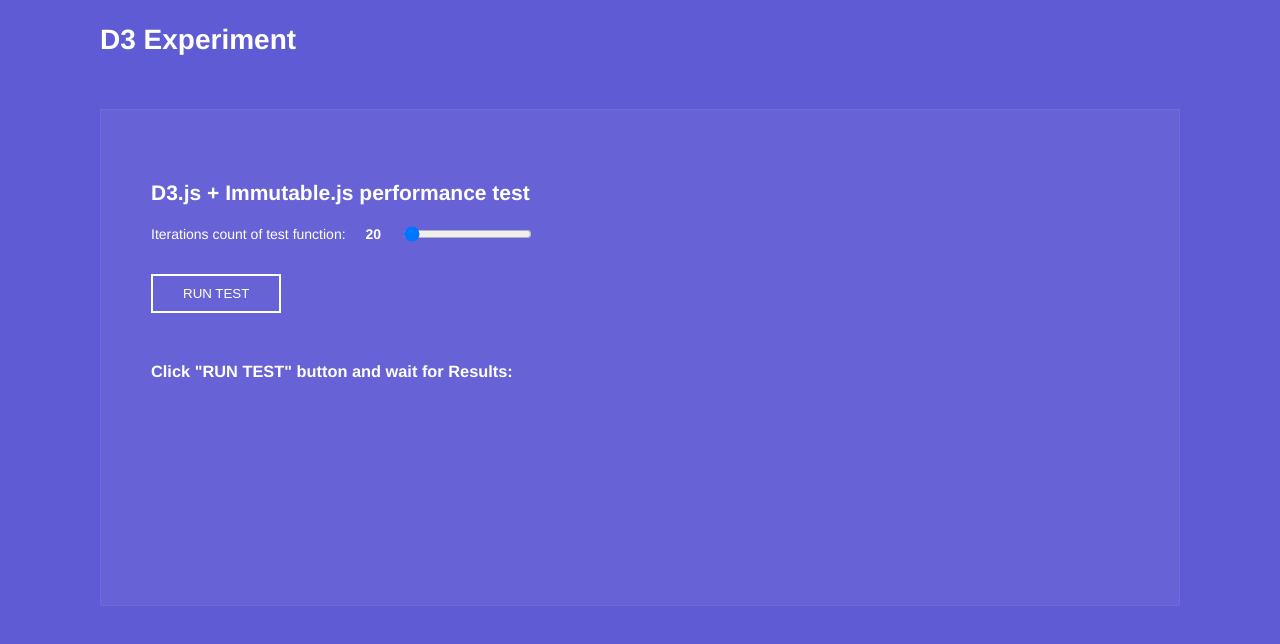
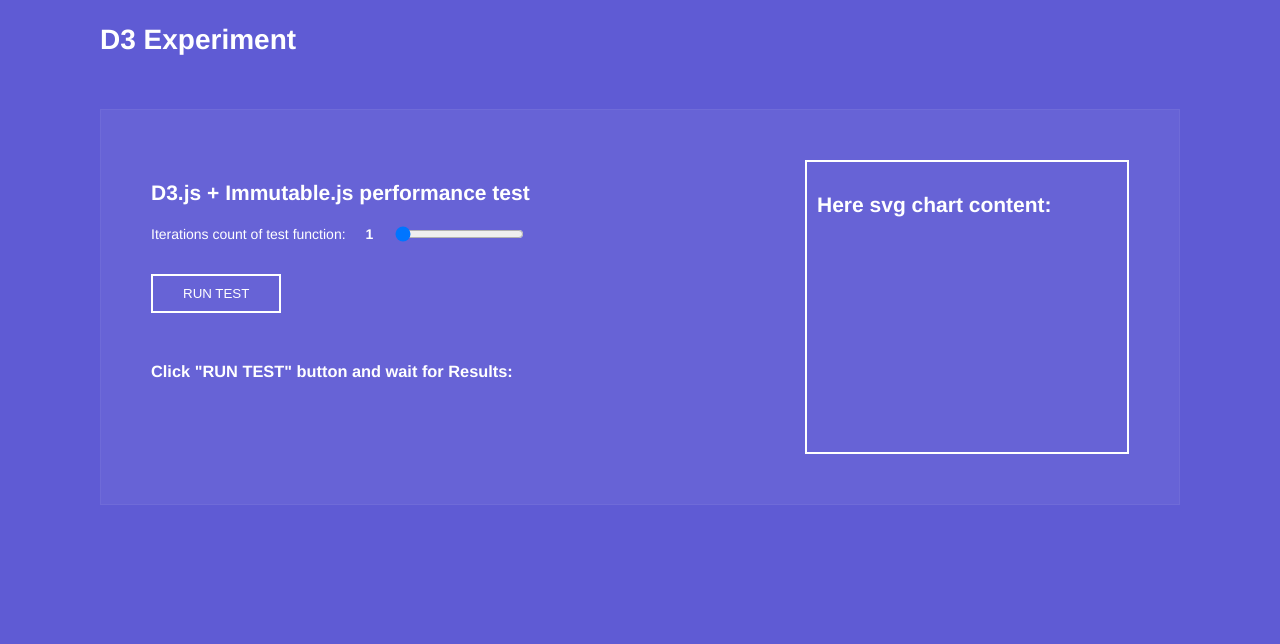
Before and after one commit to geekplux/d3-experiment, a React (Create React App) app: page / in a window 1280 px wide. Shown: the top 644 px of the page. Built offline with nearby package versions, Linux system fonts and the light colour scheme.

Commit message:
feat: show svg and its elements

```diff
--- a/src/containers/Performance/index.js
+++ b/src/containers/Performance/index.js
@@ -17,8 +17,8 @@
   constructor(props) {
     super(props);
     this.state = {
-      iterations: 20,
-      testResults: [],
+      iterations: 1,
+      testResults: []
     };
   }
 
@@ -26,7 +26,7 @@
 
   handleChange = event => {
     this.setState({ iterations: event.target.value });
-  }
+  };
 
   handleClick = event => {
     const { iterations } = this.state;
@@ -34,12 +34,13 @@
     const tester = makeTester({ iterations });
     const testResults = runTest(tester, svg);
     this.setState({ testResults });
-  }
+  };
 
   render() {
     const { iterations, testResults } = this.state;
     return (
       <div className="Performance">
+        <div className="test">
           <h2>D3.js + Immutable.js performance test</h2>
           <div className="iterations">
             <span>Iterations count of test function:</span>
@@ -55,15 +56,23 @@
           </div>
           <button onClick={this.handleClick}>RUN TEST</button>
           <h3>Click "RUN TEST" button and wait for Results: </h3>
-        {testResults && testResults.map((result, i) => (
+          {testResults &&
+            testResults.map((result, i) => (
               <div className="result" key={i}>
                 <h4>{result.title}</h4>
-            {result.items && result.items.map((item, j) => (
-              <p key={j}>{item.desc}: <strong>{item.time}</strong> ms</p>
+                {result.items &&
+                  result.items.map((item, j) => (
+                    <p key={j}>
+                      {item.desc}: <strong>{item.time}</strong> ms
+                    </p>
                   ))}
               </div>
             ))}
+        </div>
+        <div className="vis">
+          <h2>Here svg chart content: </h2>
           <svg ref={this.setSVGRef} />
+        </div>
       </div>
     );
   }
--- a/src/containers/Performance/index.scss
+++ b/src/containers/Performance/index.scss
@@ -1,4 +1,9 @@
 .Performance {
+  display: flex;
+  flex-direction: row;
+  align-items: flex-start;
+  justify-content: space-between;
+
   .iterations {
     display: flex;
     align-items: center;
@@ -21,4 +26,14 @@
       border: 2px solid transparent;
     }
   }
+
+  .vis {
+    border: 2px solid #fff;
+    padding: 10px;
+
+    svg {
+      width: 100%;
+      height: 200px;
+    }
+  }
 }
--- a/src/containers/Performance/performance.js
+++ b/src/containers/Performance/performance.js
@@ -28,7 +28,7 @@
   svg.node().innerHTML = "";
 }
 
-export function renderD3({ data, key, xAccessor, svg }) {
+export function renderD3({ data, key, color = '#fff', radius = 5, xAccessor = d => getRandomInt(200), yAccessor = d => getRandomInt(200), svg } = {}) {
   const circ = svg
     .selectAll("circle")
     .data(data, key)
@@ -36,6 +36,14 @@
     .append("circle");
 
   circ.attr({ cx: 50, cy: 50, r: 50, fill: "black" });
-  circ.attr("fill", "red").attr("cx", xAccessor);
+  circ.attr("fill", color)
+    .attr("cx", xAccessor)
+    .attr('cy', yAccessor)
+    .attr('r', radius);
+
   circ.exit().remove();
 }
+
+function getRandomInt(max) {
+  return Math.floor(Math.random() * Math.floor(max));
+}
--- a/src/containers/Performance/testCases.js
+++ b/src/containers/Performance/testCases.js
@@ -1,7 +1,9 @@
 import * as d3 from 'd3';
 import Immutable from 'immutable';
 
-export default [testJSInt, testImmutableInt, testJSFloat, testJSObj];
+// export default [testJSInt, testImmutableInt, testJSFloat, testJSObj];
+export default [testJSInt, testJSFloat, testJSObj];
+// export default [testImmutableInt];
 
 export function testJSInt(tester, svg) {
   const spec = {
@@ -94,8 +96,7 @@
   console.debug(spec.title);
   console.debug('***************************************************');
 
-  var data = [].concat([ Immutable.fromJS(d3.range(0, 1000))]);
-  console.log(data)
+  var data = [Immutable.fromJS(d3.range(0, 1000))];
 
   var index = function(d, i) { return i; };
   var accessor = function(d, i) { return d; };
--- a/src/index.scss
+++ b/src/index.scss
@@ -1,3 +1,7 @@
+* {
+  box-sizing: border-box;
+}
+
 body {
   margin: 0;
   padding: 0;
```
Lines whose indentation alone changed are shown as unchanged.
